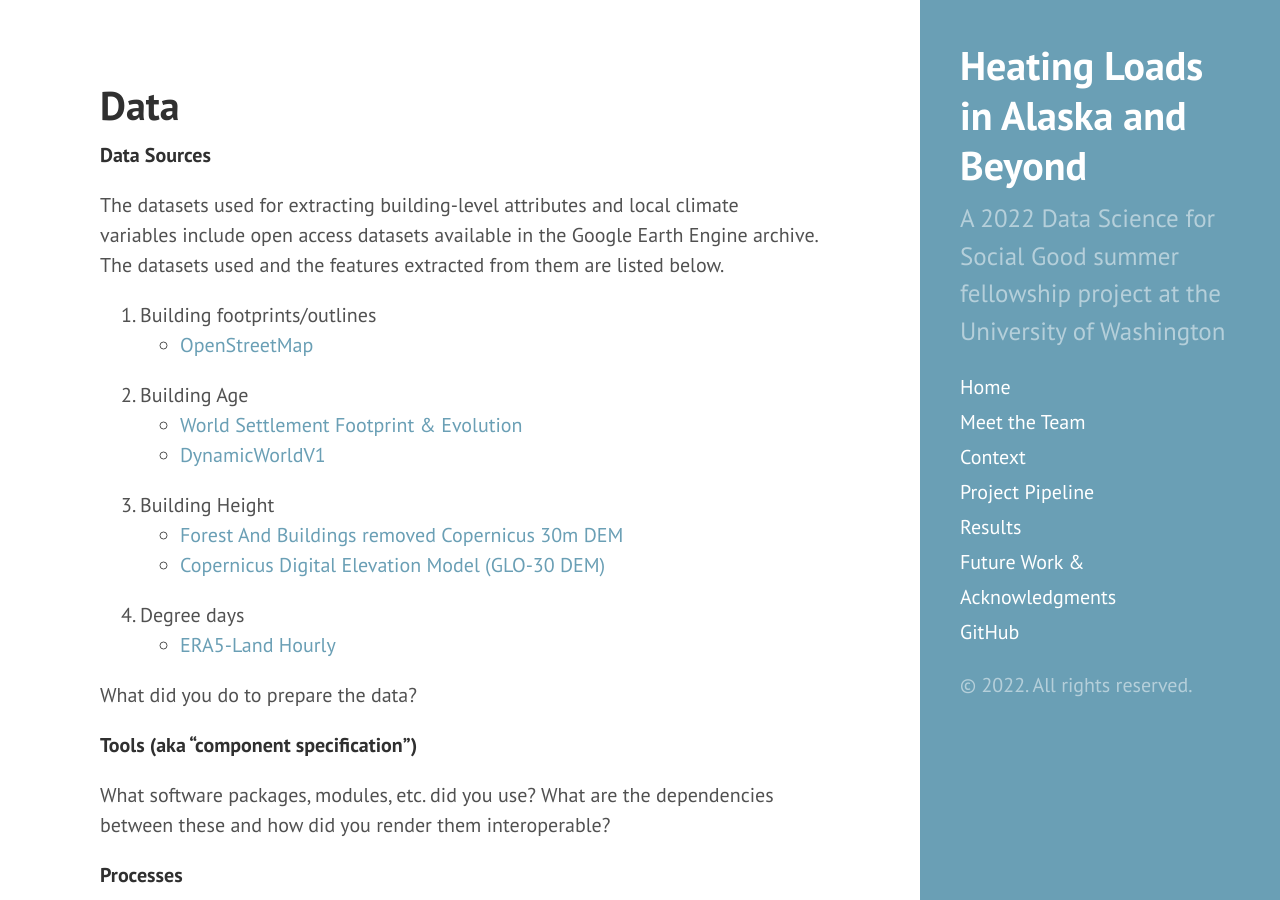
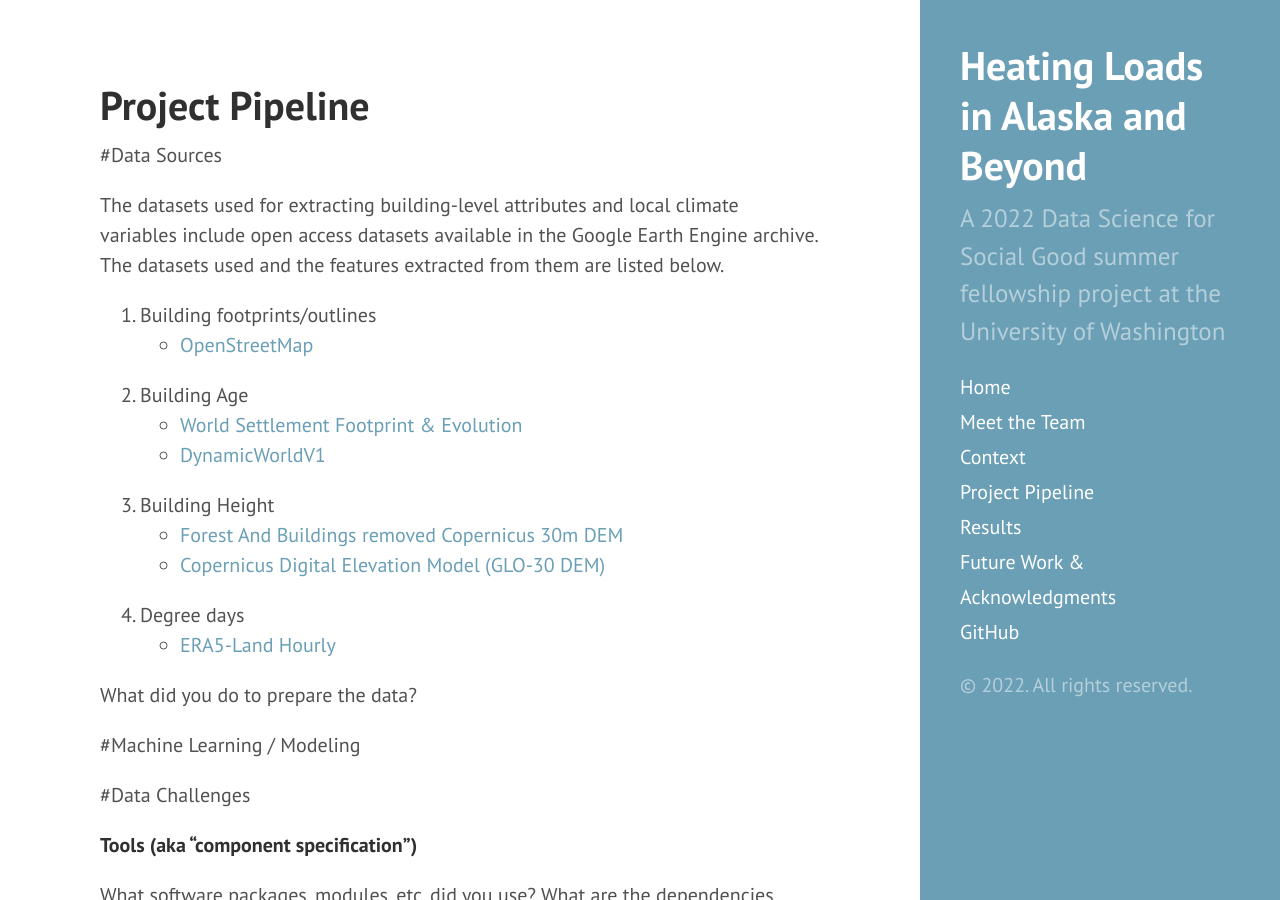
Before and after one commit to uwescience/DSSG2022_heating_loads, a Jekyll site: the page built from methods.md, in a window 1280 px wide and 900 px high. Built offline with Jekyll 4.4.1, drawn with Linux system fonts in a browser that asks for light colours.

Commit message:
Update methods.md

```diff
--- a/methods.md
+++ b/methods.md
@@ -1,9 +1,8 @@
 ---
 layout: page
-title: Data
+title: Project Pipeline
 ---
-
-**Data Sources**
+#Data Sources
 
 The datasets used for extracting building-level attributes and local climate variables include open access datasets available in the Google Earth Engine archive. The datasets used and the features extracted from them are listed below.
 1. Building footprints/outlines
@@ -18,6 +17,11 @@ The datasets used for extracting building-level attributes and local climate var
 	+ [ERA5-Land Hourly](https://developers.google.com/earth-engine/datasets/catalog/ECMWF_ERA5_LAND_HOURLY)
 
 What did you do to prepare the data?
+
+#Machine Learning / Modeling
+
+#Data Challenges
+
 
 **Tools (aka “component specification”)**
 
```
